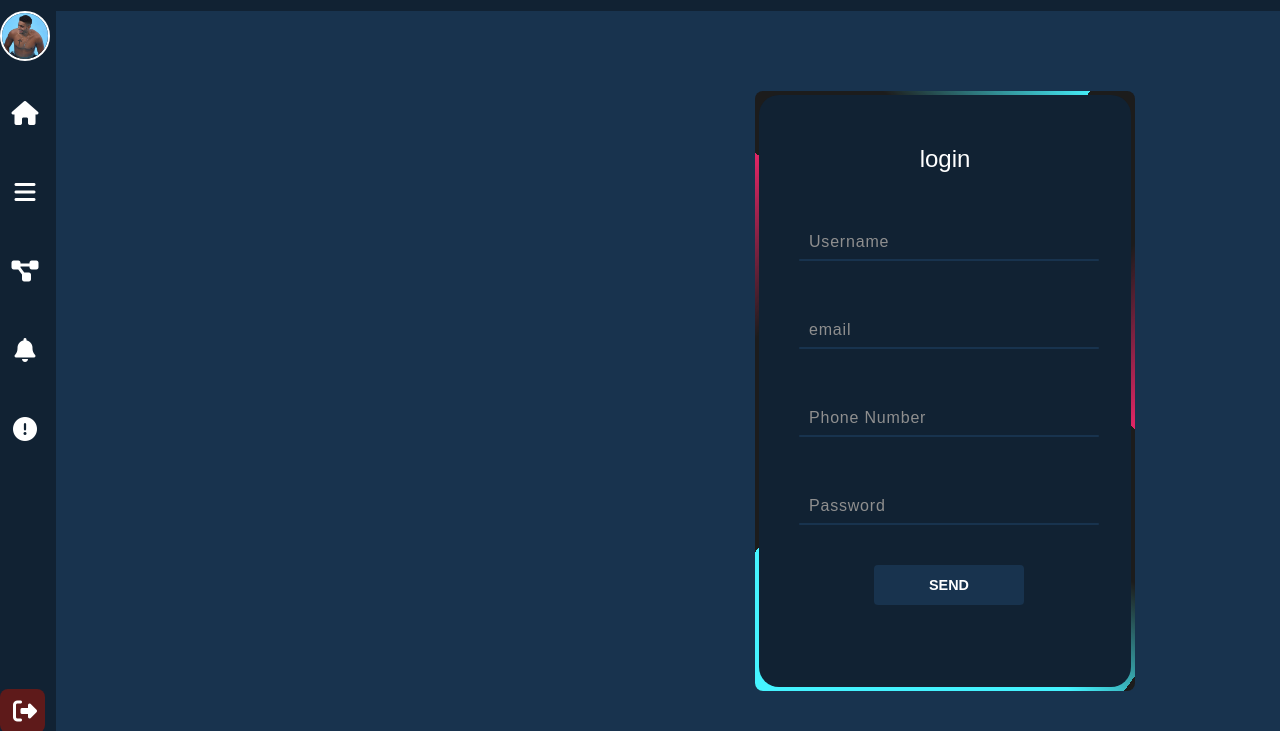
After one commit to besho0y/Soc_project, a Flask app: page /login in a window 1280 px wide. The commit adds this page. Shown: the part 69-800 px from the top of the page. Run offline with Flask 3, Linux system fonts and the light colour scheme.

Commit message:
login page & remove network

```diff
--- a/app.py
+++ b/app.py
@@ -14,9 +14,9 @@ def about():
 def scenario():
     return render_template("scenariopage.html")
 
-@app.route("/network")
-def network():
-    return render_template("networkpage.html")
+@app.route("/login")
+def login():
+    return render_template("login.html")
 
 @app.route("/alerts")
 def alerts():
--- a/static/main.css
+++ b/static/main.css
@@ -320,3 +320,186 @@ section {
   margin-top: 60px;
   margin-left: 133px;
 }
+.as1{
+  display: flex;
+  justify-content: center;
+  align-items: center;
+  min-height: 100vh;
+  position: fixed;
+    left: 755px;
+}
+.box{
+  position: relative;
+  width: 380px;
+  height: 600px;
+  background-color: #1c1c1c;
+  border-radius: 8px;
+  overflow: hidden;
+}
+
+.box::before{
+  content: '';
+  position: absolute;
+  top: -50%;
+  left: -50%;
+  width: 380px;
+  height: 500px;
+  background: linear-gradient(0deg,transparent,
+  transparent,#45f3ff,#45f3ff,#45f3ff);
+  z-index: 1;
+  transform-origin: bottom right;
+  animation: animate 6s linear infinite;
+}
+
+.box::after{
+  content: '';
+  position: absolute;
+  top: -50%;
+  left: -50%;
+  width: 380px;
+  height: 500px;
+  background: linear-gradient(0deg,transparent,transparent,#45f3ff,#45f3ff,#45f3ff);
+  z-index: 1;
+  transform-origin: bottom right;
+  animation: animate 6s linear infinite;
+  animation-delay: -3s;
+}
+
+.borderline{
+  position: absolute;
+  top: 0;
+  inset: 0;
+}
+.borderline::before{
+  content: '';
+  position: absolute;
+  top: -50%;
+  left: -50%;
+  width: 380px;
+  height: 500px;
+  background: linear-gradient(0deg,transparent,transparent,#ff2770,#ff2770,#ff2770);
+  z-index: 1;
+  transform-origin: bottom right;
+  animation: animate 6s linear infinite;
+  animation-delay: -1.5s;
+}
+
+.borderline::after{
+  content: '';
+  position: absolute;
+  top: -50%;
+  left: -50%;
+  width: 380px;
+  height: 500px;
+  background: linear-gradient(0deg,transparent,transparent,#ff2770,#ff2770,#ff2770);
+  z-index: 1;
+  transform-origin: bottom right;
+  animation: animate 6s linear infinite;
+  animation-delay: -4.5s;
+}
+@keyframes animate{
+  0%
+  {
+   transform: rotate(0deg)
+}
+100%{
+  transform: rotate(360deg)
+}
+}
+.box form{
+  position: absolute;
+  inset: 4px;
+  background-color: #123;
+  padding: 50px 40px;
+  border-radius: 20px;
+  z-index: 2;
+  display: flex;
+  flex-direction: column;
+}
+
+.box form h2{
+  color: #fff;
+  font-weight: 500;
+  text-align:center;
+}
+
+.box form .inputbox{
+  position: relative;
+ width: 300px;
+ margin-top: 40px;
+}
+
+.box form .inputbox input{
+  position: relative;
+  width: 100%;
+  padding: 20px 8px 10px;
+  background: transparent;
+  outline: none;
+  border: none;
+  box-shadow: none;
+  font-size: 1em;
+  letter-spacing: 0.05em;
+  transition: 0.5s;
+  z-index: 10;
+  color: white;
+}
+
+
+.box form .inputbox span{
+  position: absolute;
+  left: 0;
+  padding: 20px 10px 10px;
+  pointer-events: none;
+  color: #8f8f8f;
+  font-size: 1em;
+  letter-spacing: 0.05em;
+  transition: 0.5s;
+}
+
+.box form .inputbox input:valid ~ span,
+.box form .inputbox input:focus ~ span{
+  color: #fff;
+  font-size: 0.75em;
+  transform: translateY(-34px);
+}
+
+.box form .inputbox i{
+  position: absolute;
+  left: 0;
+  bottom: 0;
+  width: 100%;
+  height: 2px;
+  background: rgb(24, 51, 78);
+  border-radius: 4px;
+  overflow: hidden;
+  transition: 0.5s;
+  pointer-events: none;
+
+}
+
+.box form .inputbox input:valid ~ i,
+.box form .inputbox input:focus ~ i{
+  height: 44px;
+}
+
+.box form  input[type="submit"]{
+  border: none;
+  outline: none;
+  padding: 9px 25px;
+  background: #fff;
+  cursor: pointer;
+  font-size: 0.9em;
+  border-radius: 4px;
+  font-weight: 600;
+  width: 150px;
+  height: 40px;
+  margin-top: 10px;
+  position: relative;
+  left: 75px;
+  top: 30px;
+  background-color: rgb(24, 51, 78);
+}
+
+.box form  input[type="submit"]:active{
+  opacity: 0.8;
+}
--- a/templates/layout.html
+++ b/templates/layout.html
@@ -26,7 +26,7 @@
             <ul class="menu-list">
                 <li><a href="{{url_for('home')}}"><i class="fas fa-home"></i><span>Home</span></a></li>
                 <li><a href="{{url_for('scenario')}}"><i class="fas fa-bars"></i><span>Scenarios</span></a></li>
-                <li><a href="{{url_for('network')}}"><i class="fas fa-diagram-project"></i><span>network</span></a></li>
+                <li><a href="{{url_for('login')}}"><i class="fas fa-diagram-project"></i><span>login</span></a></li>
                 <li><a href="{{url_for('alerts')}}"><i class="fas fa-bell"></i><span>alerts</span></a></li>
                 <li><a href="{{url_for('about')}}"><i class="fas fa-circle-exclamation"></i><span>about us</span></a></li>
                 <li>
--- /dev/null
+++ b/templates/login.html
@@ -0,0 +1,38 @@
+{% extends "layout.html"%}
+{% block content %}
+<section class="as1" id="Contact">
+    <div class="box">
+        <span class="borderline"></span>
+        <form action="{{url_for('home')}}">
+            <h2>login</h2>
+            <div class="inputbox">
+                <input type="text" required="required">
+                <span>Username</span>
+                <i></i>
+            </div>
+            <div class="inputbox">
+                <input type="email" required="required">
+                <span>email</span>
+                <i></i>
+            </div>
+            <div class="inputbox">
+                <input type="Phone Number" required="required">
+                <span>Phone Number</span>
+                <i></i>
+            </div>
+            <div class="inputbox">
+                <input type="password" required="required">
+                <span>Password</span>
+                <i></i>
+            </div>
+            <input class  type="submit" value="SEND">
+        </form>
+    </div>
+</section>
+
+
+
+
+
+
+{% endblock %}
```
Also changed, not shown: templates/networkpage.html (deleted, +0 -26 lines).
